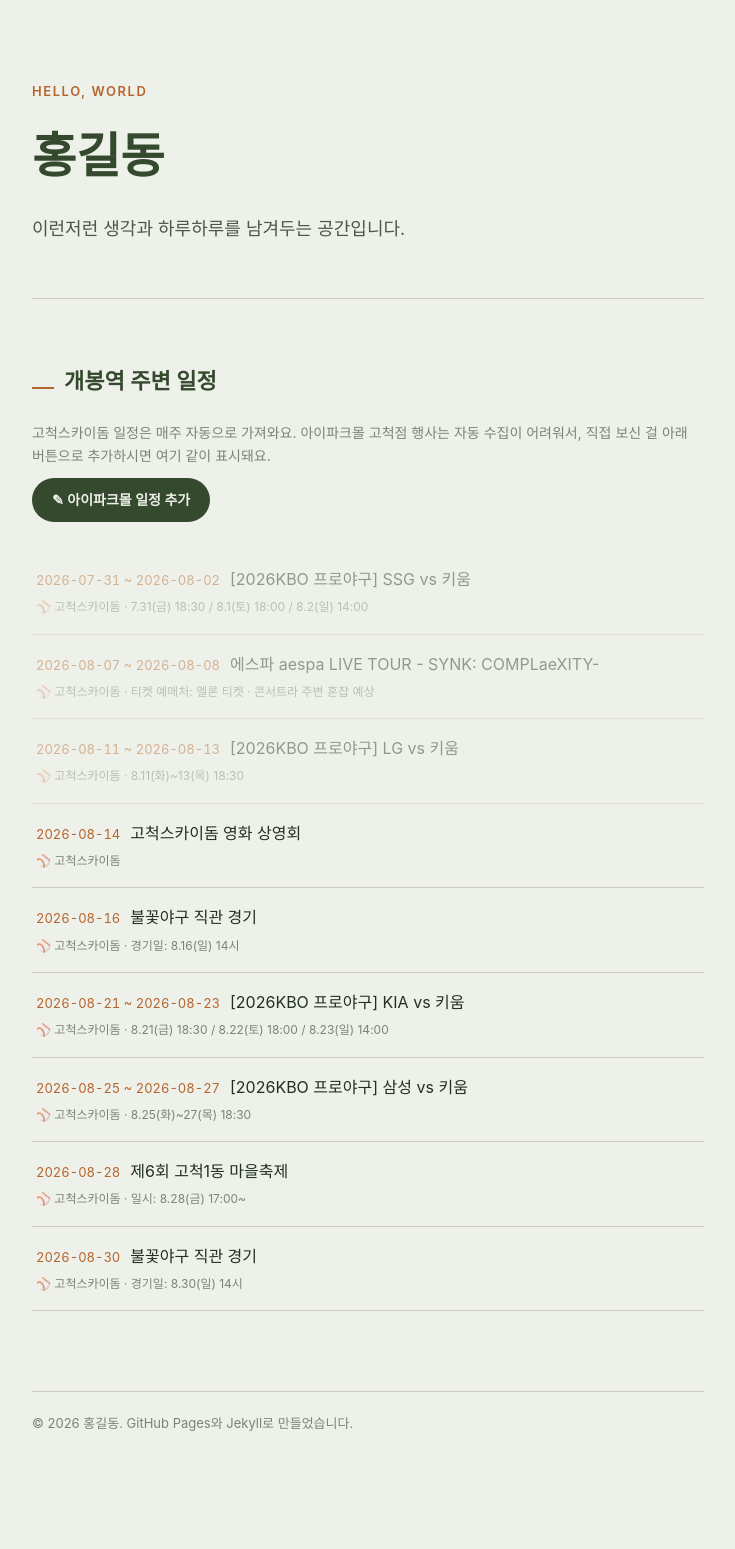
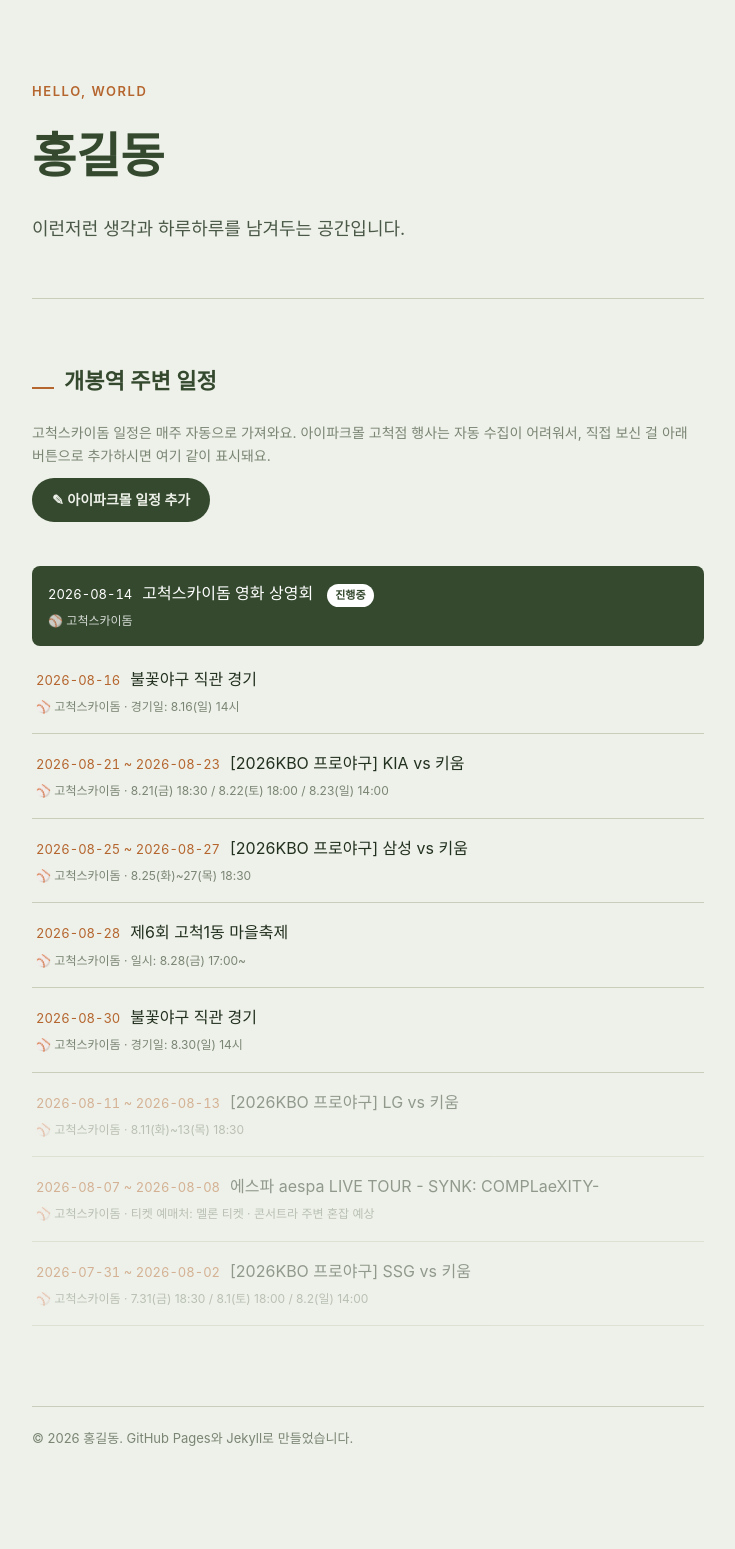
Before and after one commit to 33W-hi/33w-hi.github.io, a Jekyll site: the page built from schedule/index.html, in a window 1280 px wide. Shown: the whole page, without its empty margins (272-1007 px from the left). Built offline with Jekyll 4.4.1, drawn with Linux system fonts in a browser that asks for light colours; some web fonts are replaced.

Commit message:
고척돔 업데이트

```diff
--- a/assets/css/style.css
+++ b/assets/css/style.css
@@ -403,6 +403,53 @@ footer.site-footer{
   border-color: var(--pine);
 }
 
+/* 일정 게시판 */
+.schedule-item.current{
+  background: var(--pine);
+  border-radius: 8px;
+  padding: 14px 16px;
+  border-bottom: none;
+  margin-bottom: 4px;
+}
+
+.schedule-item.current .date,
+.schedule-item.current .title{
+  color: #fff;
+}
+
+.schedule-item.current .schedule-source{
+  color: rgba(255,255,255,0.8);
+}
+
+.schedule-item.next{
+  border-left: 3px solid var(--clay);
+  padding-left: 13px;
+}
+
+.schedule-item.past{
+  opacity: 0.45;
+}
+
+.schedule-item .schedule-source{ color: #7a8574; }
+
+.tag-current, .tag-next{
+  font-size: 11px;
+  font-weight: 700;
+  padding: 2px 8px;
+  border-radius: 999px;
+  margin-left: 4px;
+}
+
+.tag-current{
+  background: #fff;
+  color: var(--pine);
+}
+
+.tag-next{
+  background: var(--clay);
+  color: #fff;
+}
+
 /* 식단 - 배너형 레이아웃 */
 .diet-banner{
   display: flex;
--- a/schedule/index.html
+++ b/schedule/index.html
@@ -12,35 +12,42 @@ title: 개봉역 주변 일정
   <a class="write-cta" href="{{ '/schedule/write/' | relative_url }}" style="margin-bottom:24px;">✎ 아이파크몰 일정 추가</a>
 
   {% assign today = 'now' | date: '%Y-%m-%d' %}
-  {% assign events = site.area_events | sort: 'start' %}
+  {% assign upcoming = site.area_events | where_exp: "item", "item.end >= today" | sort: 'start' %}
+  {% assign past = site.area_events | where_exp: "item", "item.end < today" | sort: 'start' | reverse %}
 
   <div class="records" id="schedule-list" style="margin-top:20px;">
-    {% for ev in events %}
-    <div class="record schedule-item" data-start="{{ ev.start }}" data-end="{{ ev.end | default: ev.start }}" style="flex-direction:column; align-items:flex-start; gap:4px;">
+    {% for ev in upcoming %}
+      {% assign is_current = false %}
+      {% if ev.start <= today and today <= ev.end %}{% assign is_current = true %}{% endif %}
+      <div class="record schedule-item {% if is_current %}current{% elsif forloop.first %}next{% endif %}" style="flex-direction:column; align-items:flex-start; gap:4px;">
+        <div style="display:flex; gap:10px; align-items:baseline; width:100%;">
+          <span class="date">{{ ev.start }}{% if ev.end and ev.end != ev.start %} ~ {{ ev.end }}{% endif %}</span>
+          <span class="title">{{ ev.title }}</span>
+          {% if is_current %}<span class="tag-current">진행중</span>{% elsif forloop.first %}<span class="tag-next">다음 일정</span>{% endif %}
+        </div>
+        <div style="font-size:12px;" class="schedule-source">
+          {% if ev.source == '아이파크몰 고척점' %}🛍{% else %}⚾{% endif %} {{ ev.source }}
+          {% if ev.note %} · {{ ev.note }}{% endif %}
+        </div>
+      </div>
+    {% endfor %}
+
+    {% for ev in past %}
+      <div class="record schedule-item past" style="flex-direction:column; align-items:flex-start; gap:4px;">
         <div style="display:flex; gap:10px; align-items:baseline; width:100%;">
           <span class="date">{{ ev.start }}{% if ev.end and ev.end != ev.start %} ~ {{ ev.end }}{% endif %}</span>
           <span class="title">{{ ev.title }}</span>
         </div>
-      <div style="font-size:12px; color:#7a8574;">
+        <div style="font-size:12px;" class="schedule-source">
           {% if ev.source == '아이파크몰 고척점' %}🛍{% else %}⚾{% endif %} {{ ev.source }}
           {% if ev.note %} · {{ ev.note }}{% endif %}
         </div>
       </div>
     {% endfor %}
   </div>
-  {% if events.size == 0 %}
+
+  {% assign total_count = upcoming.size | plus: past.size %}
+  {% if total_count == 0 %}
   <p class="empty-note">아직 등록된 일정이 없어요.</p>
   {% endif %}
 </section>
-
-<script>
-(function(){
-  var today = new Date().toISOString().slice(0,10);
-  document.querySelectorAll('.schedule-item').forEach(function(item){
-    var end = item.getAttribute('data-end');
-    if(end < today){
-      item.style.opacity = '0.45';
-    }
-  });
-})();
-</script>
```
Also changed, not shown: _dunkin/5414.md (+0 -5 lines). Lines whose indentation alone changed are shown as unchanged.
